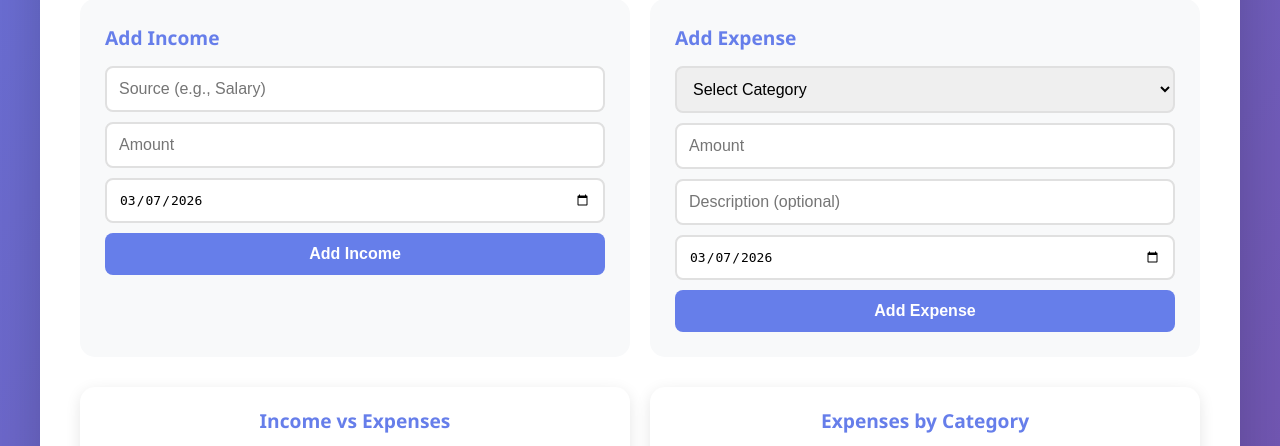
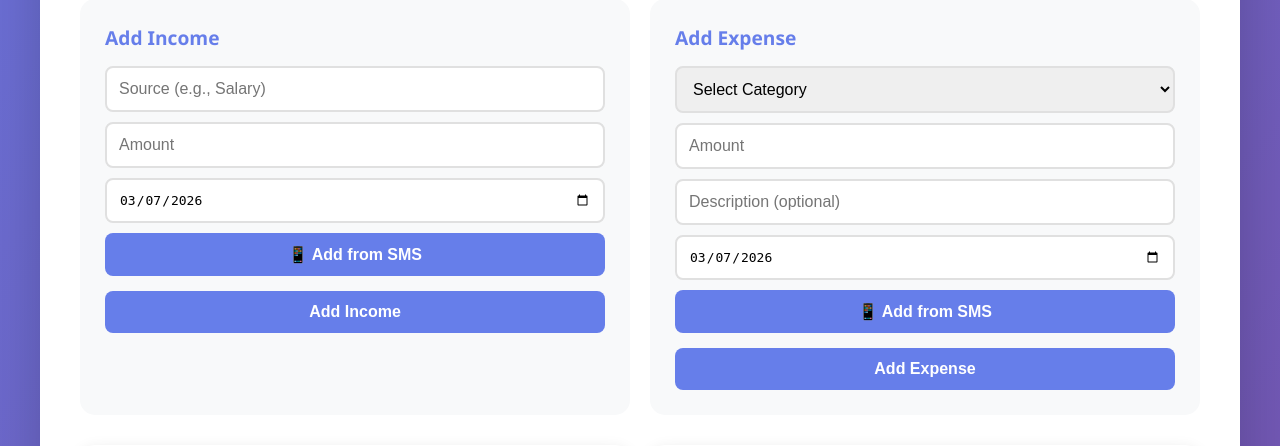
Before and after one commit to P-Aneesha/FinDash-PFAS, a Flask app: page / in a window 1280 px wide. Shown: the part 1218-1664 px from the top of the page. Run offline with Flask 3, Linux system fonts and the light colour scheme; a user stored in the database is signed in; data comes from the database, SQL or seed files in the repository; data that the repository does not hold is empty; some libraries are stand-ins or nearby versions.

Commit message:
Added SMS parsing feature

```diff
--- a/app.py
+++ b/app.py
@@ -474,6 +474,72 @@ def sms_transaction():
     except Exception as e:
         print(f"❌ SMS error: {str(e)}")
         return jsonify({'success': False}), 500
+@app.route('/api/parse-sms', methods=['POST'])
+def parse_sms():
+    """Parse bank SMS and extract transaction details"""
+    try:
+        data = request.get_json()
+        sms_text = data.get('sms', '')
+
+        if not sms_text:
+            return jsonify({'success': False, 'error': 'No SMS text provided'}), 400
+
+        # Determine transaction type
+        lower_sms = sms_text.lower()
+        if 'debited' in lower_sms or 'withdrawn' in lower_sms or 'paid' in lower_sms:
+            trans_type = 'expense'
+        elif 'credited' in lower_sms or 'deposited' in lower_sms or 'received' in lower_sms:
+            trans_type = 'income'
+        else:
+            return jsonify({'success': False, 'error': 'Could not determine transaction type'}), 400
+
+        # Extract amount
+        import re
+        amount_pattern = r'(?:rs\.?|inr|₹)\s*([0-9,]+\.?[0-9]*)'
+        amount_match = re.search(amount_pattern, sms_text, re.IGNORECASE)
+
+        if not amount_match:
+            return jsonify({'success': False, 'error': 'Could not extract amount'}), 400
+
+        amount = float(amount_match.group(1).replace(',', ''))
+
+        # Extract merchant/description
+        merchant_pattern = r'(?:at|to)\s+([A-Z][A-Za-z\s&]+?)(?:on|\.|avl|upi|info|ref)'
+        merchant_match = re.search(merchant_pattern, sms_text, re.IGNORECASE)
+
+        if merchant_match:
+            description = merchant_match.group(1).strip()
+        else:
+            description = 'Bank Transaction'
+
+        # Auto-categorize
+        desc_lower = description.lower()
+        if 'amazon' in desc_lower or 'flipkart' in desc_lower or 'shop' in desc_lower:
+            category = 'Shopping'
+        elif 'swiggy' in desc_lower or 'zomato' in desc_lower or 'food' in desc_lower:
+            category = 'Food'
+        elif 'uber' in desc_lower or 'ola' in desc_lower or 'metro' in desc_lower:
+            category = 'Transportation'
+        elif 'salary' in desc_lower or 'transfer' in desc_lower:
+            category = 'Salary'
+        else:
+            category = 'Others'
+
+        # Get current date
+        from datetime import datetime
+        current_date = datetime.now().strftime('%Y-%m-%d')
+
+        return jsonify({
+            'success': True,
+            'type': trans_type,
+            'amount': amount,
+            'description': description,
+            'category': category,
+            'date': current_date
+        }), 200
+
+    except Exception as e:
+        return jsonify({'success': False, 'error': str(e)}), 500
 if __name__ == '__main__':
     print("🚀 FinDash starting...")
     print("📍 Open: http://localhost:5000")
--- a/static/css/style.css
+++ b/static/css/style.css
@@ -964,3 +964,83 @@ body.dark-mode .summary-item span:first-child {
         width: 100%;
     }
 }
+/* SMS Button */
+.sms-btn {
+    background: linear-gradient(135deg, #667eea 0%, #764ba2 100%);
+    color: white;
+    padding: 12px 24px;
+    border: none;
+    border-radius: 8px;
+    cursor: pointer;
+    font-size: 16px;
+    margin-bottom: 15px;
+    width: 100%;
+    transition: all 0.3s ease;
+}
+
+.sms-btn:hover {
+    transform: translateY(-2px);
+    box-shadow: 0 5px 15px rgba(102, 126, 234, 0.4);
+}
+
+/* SMS Modal */
+.modal {
+    display: none;
+    position: fixed;
+    z-index: 1000;
+    left: 0;
+    top: 0;
+    width: 100%;
+    height: 100%;
+    background-color: rgba(0,0,0,0.5);
+}
+
+.modal-content {
+    background-color: #1e293b;
+    margin: 10% auto;
+    padding: 30px;
+    border-radius: 12px;
+    width: 90%;
+    max-width: 600px;
+    box-shadow: 0 10px 40px rgba(0,0,0,0.3);
+}
+
+.modal-content h2 {
+    color: #60a5fa;
+    margin-top: 0;
+}
+
+.modal-content p {
+    color: #94a3b8;
+}
+
+.close {
+    color: #94a3b8;
+    float: right;
+    font-size: 32px;
+    font-weight: bold;
+    cursor: pointer;
+    line-height: 20px;
+}
+
+.close:hover {
+    color: #f87171;
+}
+
+#smsText {
+    width: 100%;
+    padding: 15px;
+    border: 2px solid #334155;
+    border-radius: 8px;
+    background: #0f172a;
+    color: #e2e8f0;
+    font-size: 14px;
+    font-family: monospace;
+    resize: vertical;
+    margin-bottom: 15px;
+}
+
+#smsText:focus {
+    outline: none;
+    border-color: #60a5fa;
+}
--- a/static/js/main.js
+++ b/static/js/main.js
@@ -559,3 +559,104 @@ function exportCSV() {
 
     alert('📥 CSV exported successfully!');
 }
+// SMS Modal Functions
+function showSmsModal() {
+    document.getElementById('smsModal').style.display = 'block';
+}
+
+function closeSmsModal() {
+    document.getElementById('smsModal').style.display = 'none';
+    document.getElementById('smsText').value = '';
+    document.getElementById('smsResult').innerHTML = '';
+}
+
+async function parseSms() {
+    const smsText = document.getElementById('smsText').value.trim();
+
+    if (!smsText) {
+        alert('Please paste your SMS first!');
+        return;
+    }
+
+    try {
+        const response = await fetch('/api/parse-sms', {
+            method: 'POST',
+            headers: {'Content-Type': 'application/json'},
+            body: JSON.stringify({sms: smsText})
+        });
+
+        const data = await response.json();
+
+        if (data.success) {
+            // Show parsed data
+            const resultDiv = document.getElementById('smsResult');
+            resultDiv.innerHTML = `
+                <div style="border: 2px solid #4CAF50; padding: 15px; border-radius: 8px; background: #f0f9ff;">
+                    <h3>✅ SMS Parsed Successfully!</h3>
+                    <p><strong>Type:</strong> ${data.type === 'income' ? '💰 Income' : '💸 Expense'}</p>
+                    <p><strong>Amount:</strong> ₹${data.amount}</p>
+                    <p><strong>Description:</strong> ${data.description}</p>
+                    <p><strong>Category:</strong> ${data.category}</p>
+                    <p><strong>Date:</strong> ${data.date}</p>
+                    <button onclick="addParsedTransaction('${data.type}', ${data.amount}, '${data.description}', '${data.category}', '${data.date}')" class="add-btn">
+                        ✅ Add This Transaction
+                    </button>
+                </div>
+            `;
+        } else {
+            alert('Error: ' + data.error);
+        }
+    } catch (error) {
+        alert('Failed to parse SMS: ' + error.message);
+    }
+}
+
+async function addParsedTransaction(type, amount, description, category, date) {
+    try {
+        let response;
+
+        if (type === 'income') {
+            response = await fetch('/add_income', {
+                method: 'POST',
+                headers: {'Content-Type': 'application/json'},
+                body: JSON.stringify({
+                    source: description,
+                    amount: amount,
+                    date: date
+                })
+            });
+        } else {
+            response = await fetch('/add_expense', {
+                method: 'POST',
+                headers: {'Content-Type': 'application/json'},
+                body: JSON.stringify({
+                    category: category,
+                    amount: amount,
+                    description: description,
+                    date: date,
+                    day_type: new Date(date).getDay() >= 5 ? 'weekend' : 'weekday'
+                })
+            });
+        }
+
+        const data = await response.json();
+
+        if (data.success) {
+            alert('✅ Transaction added successfully!');
+            closeSmsModal();
+            loadDashboard(); // Refresh dashboard
+        } else {
+            alert('Error adding transaction');
+        }
+    } catch (error) {
+        alert('Failed to add transaction: ' + error.message);
+    }
+}
+
+// Close modal when clicking outside
+window.onclick = function(event) {
+    const modal = document.getElementById('smsModal');
+    if (event.target == modal) {
+        closeSmsModal();
+    }
+}
--- a/templates/index.html
+++ b/templates/index.html
@@ -113,6 +113,7 @@
                         <input type="text" id="incSource" placeholder="Source (e.g., Salary)" required>
                         <input type="number" id="incAmount" placeholder="Amount" step="0.01" required>
                         <input type="date" id="incDate" required>
+                        <button type="button" class="sms-btn" onclick="showSmsModal()">📱 Add from SMS</button>
                         <button type="submit">Add Income</button>
                     </form>
                 </div>
@@ -134,6 +135,8 @@
                         <input type="number" id="expAmount" placeholder="Amount" step="0.01" required>
                         <input type="text" id="expDesc" placeholder="Description (optional)">
                         <input type="date" id="expDate" required>
+                        <button type="button" class="sms-btn" onclick="showSmsModal()">📱 Add from SMS</button>
+
                         <button type="submit">Add Expense</button>
                     </form>
                 </div>
@@ -284,6 +287,17 @@
             document.body.appendChild(installBtn);
         });
     </script>
+<!-- SMS Modal -->
+    <div id="smsModal" class="modal" style="display: none;">
+        <div class="modal-content">
+            <span class="close" onclick="closeSmsModal()">&times;</span>
+            <h2>📱 Add Transaction from SMS</h2>
+            <p>Paste your bank SMS below:</p>
+            <textarea id="smsText" rows="4" placeholder="Example: HDFCBK: Rs.500.00 debited from A/C XX1234 on 07-Mar-26 at AMAZON INDIA"></textarea>
+            <button onclick="parseSms()" class="add-btn">Parse SMS</button>
+            <div id="smsResult" style="margin-top: 20px;"></div>
+        </div>
+    </div>
 
 </body>
 </html>
```
